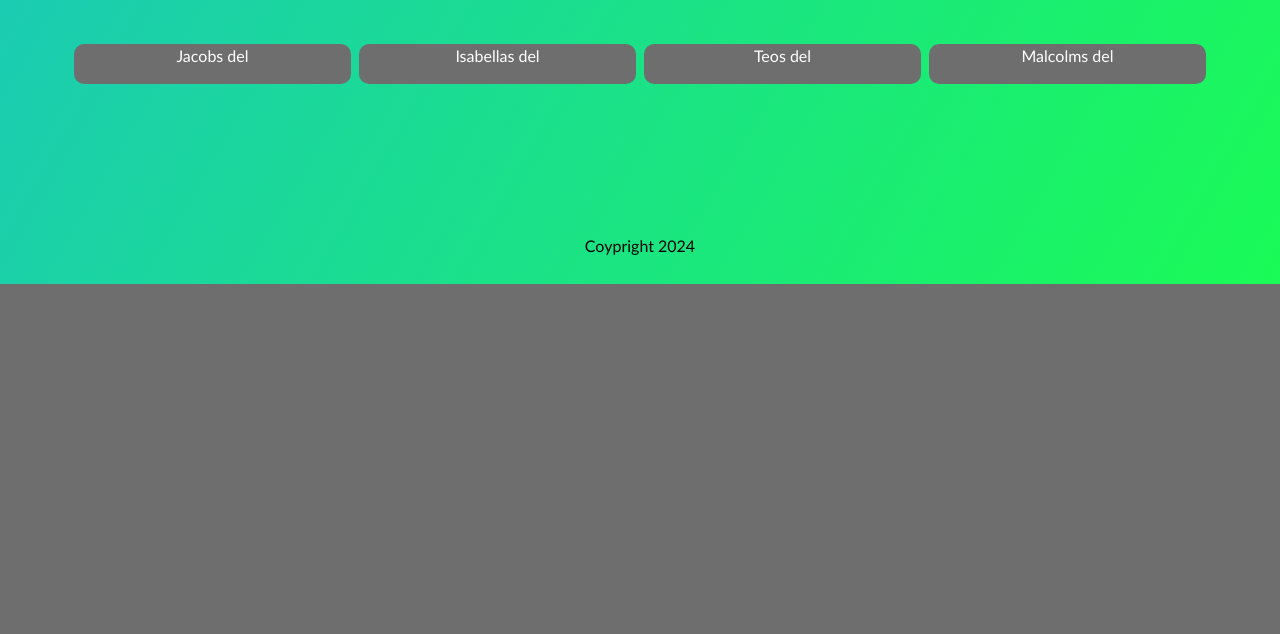
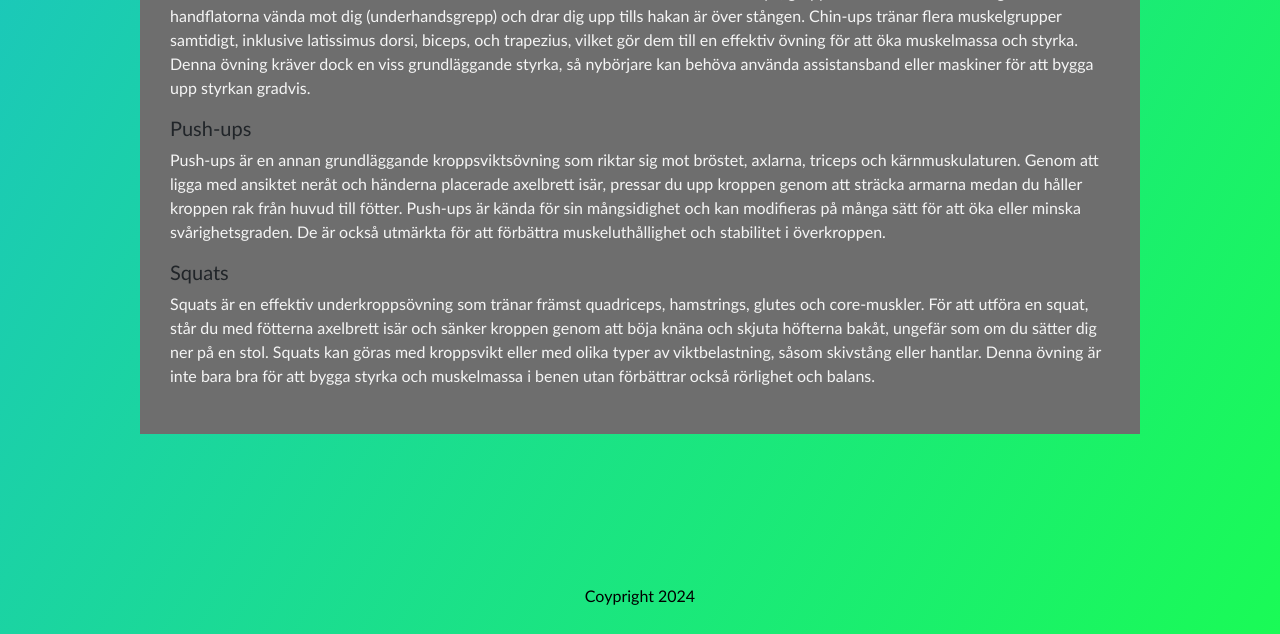
Before and after one commit to JacobKatzIA/TEAM_12, a Flask app: page /start in a window 1280 px wide. Shown: the part 2064-2698 px from the top of the page. Before the commit the page ends 2348 px from the top, so only its background shows below. Run offline with Flask 3, Linux system fonts and the light colour scheme; the visitor is signed in with stand-in values (Sample User, id 1); some libraries are stand-ins or nearby versions.

Commit message:
CSS styling och information på startsidan

```diff
--- a/projekt/fitnesslink/templates/start.html
+++ b/projekt/fitnesslink/templates/start.html
@@ -112,58 +112,37 @@
             <div class="clearfix">
                 <img src="{{ url_for('static', filename='static/marklyft.pic.png') }}" class="col-md-6 float-md-end mb-3 ms-md-3 img-thumbnail " alt="marklyft">
                 <p>
-                    Lorem ipsum dolor sit amet consectetur adipisicing elit. Eos, iusto.
+                    Har du svårt att komma igång med träningen? Tröskeln att ta sig till gymmet, eller ta på sig träningsskorna och springa en runda, kan kännas oändligt hög. Men vi lovar dig - det är värt all möda!
                 </p>
                 <p>
-                    Lorem ipsum dolor sit amet consectetur adipisicing elit. Numquam tempora culpa saepe unde earum cumque atque aspernatur beatae sed labore.
+                    Har du fullt upp på jobbet, med familjen eller andra saker som hör livet till? I dessa siuationer kan det vara extra tungt att komma iväg till gymmet, men faktum är att det kan vara extra viktigt, eftersom forskning visar att våra kroppar blir bättre på att hantera stress vid fysisk aktivitet. Det är helt enkelt som så att stresshormonerna ger oss såväl mer energi som ökad motivation.
                 </p>
                 <p>
-                    Lorem ipsum dolor, sit amet consectetur adipisicing elit. Quam ea dolorum exercitationem accusamus quas quis, placeat asperiores deleniti perferendis animi eveniet id nisi sint! Delectus veniam, nam, illo neque labore non officia explicabo dolorem animi harum repellendus. Quisquam beatae ipsa blanditiis dolor sed laborum, commodi, nulla inventore sunt alias nemo.
+                    <strong>Sömnen</strong> förbättras i stort sett genom träning. Dålig sömn har en mängd negativa effekter på vår hälsa. En god natts sömn är extremt viktigt för att kroppen och hjärnan ska få vila och återhämta sig. Om du får för lite sömn under lång tid kommer minnet att försämras och du får svårare att lära dig nya saker. Forskning visar nämligen att vad och när du tränar påverkar sömnen. Genom en aktiv livsstil med regelbunden motion och träning ökar du chansen för att sova bättre. Du bör däremot undvika hårdare träning precis innan läggdags.
                 </p>
                 <p>
-                    Lorem ipsum dolor sit amet consectetur, adipisicing elit. Sapiente cum nesciunt omnis impedit officia quos libero, asperiores a autem nostrum, repellendus fugiat unde voluptatem modi vero natus itaque iusto corrupti vel ea expedita dicta sunt! Beatae molestias officiis inventore dignissimos?
+                    I samband med träning frigörs ett hormon i hela kroppen, och framför allt i hjärnan, som kallas <strong>endorfiner</strong>. Endorfiner produceras naturligt i våra kroppar och har kemiska likheter med bl.a. morfin. Det är just endorfinerna som åstadkommer den eurofiska kicken som många upplever när de tränar (och kanske framför allt efteråt).
                 </p>
             </div>
 
             <div class="clearfix">
                 <img src="{{ url_for('static', filename='static/situp.pic.png') }}" class="col-md-6 float-md-start mb-3 ms-md-6 img-thumbnail " alt="situp">
+                <h5>Sit-ups</h5>
                 <p>
-                    Lorem ipsum dolor sit amet consectetur adipisicing elit. Eos, iusto.
+                    Sit-ups är en klassisk magövning som fokuserar på att stärka rectus abdominis-muskeln, som ofta kallas "six-pack"-muskeln. För att utföra en sit-up, ligger du på rygg med knäna böjda och fötterna stadigt på marken. Du placerar händerna bakom huvudet eller korsar dem över bröstet och lyfter överkroppen mot knäna genom att spänna magmusklerna. Sit-ups hjälper till att förbättra bålstyrkan och uthålligheten, vilket är viktigt för god hållning och förebyggande av ryggskador. Dock kan de vara belastande för nedre delen av ryggen och nacken om de utförs felaktigt.
                 </p>
+                <h5>Chin-ups</h5>
                 <p>
-                    Lorem ipsum dolor sit amet consectetur adipisicing elit. Numquam tempora culpa saepe unde earum cumque atque aspernatur beatae sed labore.
+                    Chin-ups är en utmärkt övning för att bygga styrka i överkroppen, särskilt i rygg och biceps. För att utföra chin-ups, greppar du en horisontell stång med handflatorna vända mot dig (underhandsgrepp) och drar dig upp tills hakan är över stången. Chin-ups tränar flera muskelgrupper samtidigt, inklusive latissimus dorsi, biceps, och trapezius, vilket gör dem till en effektiv övning för att öka muskelmassa och styrka. Denna övning kräver dock en viss grundläggande styrka, så nybörjare kan behöva använda assistansband eller maskiner för att bygga upp styrkan gradvis.
                 </p>
+                <h5>Push-ups</h5>
                 <p>
-                    Lorem ipsum dolor, sit amet consectetur adipisicing elit. Quam ea dolorum exercitationem accusamus quas quis, placeat asperiores deleniti perferendis animi eveniet id nisi sint! Delectus veniam, nam, illo neque labore non officia explicabo dolorem animi harum repellendus. Quisquam beatae ipsa blanditiis dolor sed laborum, commodi, nulla inventore sunt alias nemo.
+                    Push-ups är en annan grundläggande kroppsviktsövning som riktar sig mot bröstet, axlarna, triceps och kärnmuskulaturen. Genom att ligga med ansiktet neråt och händerna placerade axelbrett isär, pressar du upp kroppen genom att sträcka armarna medan du håller kroppen rak från huvud till fötter. Push-ups är kända för sin mångsidighet och kan modifieras på många sätt för att öka eller minska svårighetsgraden. De är också utmärkta för att förbättra muskeluthållighet och stabilitet i överkroppen.
                 </p>
+                <h5>Squats</h5>
                 <p>
-                    Lorem ipsum dolor sit amet consectetur, adipisicing elit. Sapiente cum nesciunt omnis impedit officia quos libero, asperiores a autem nostrum, repellendus fugiat unde voluptatem modi vero natus itaque iusto corrupti vel ea expedita dicta sunt! Beatae molestias officiis inventore dignissimos?
+                    Squats är en effektiv underkroppsövning som tränar främst quadriceps, hamstrings, glutes och core-muskler. För att utföra en squat, står du med fötterna axelbrett isär och sänker kroppen genom att böja knäna och skjuta höfterna bakåt, ungefär som om du sätter dig ner på en stol. Squats kan göras med kroppsvikt eller med olika typer av viktbelastning, såsom skivstång eller hantlar. Denna övning är inte bara bra för att bygga styrka och muskelmassa i benen utan förbättrar också rörlighet och balans.
                 </p>
-            </div>
-
-            <div class="container text-start">
-                <div class="row row-cols-sm">
-                    <div class="col mx-1">
-                        <p>
-                            Jacobs del
-                        </p>
-                    </div>
-                    <div class="col mx-1">
-                        <p>
-                            Isabellas del
-                        </p>
-                    </div>
-                    <div class="col mx-1">
-                        <p>
-                            Teos del
-                        </p>
-                    </div>
-                    <div class="col mx-1">
-                        <p>
-                            Malcolms del
-                        </p>
-                    </div>
-                </div>
             </div>
         </main>
     </div>
```
Also changed, not shown: projekt/fitnesslink/templates/recept.html (+21 -21 lines).
